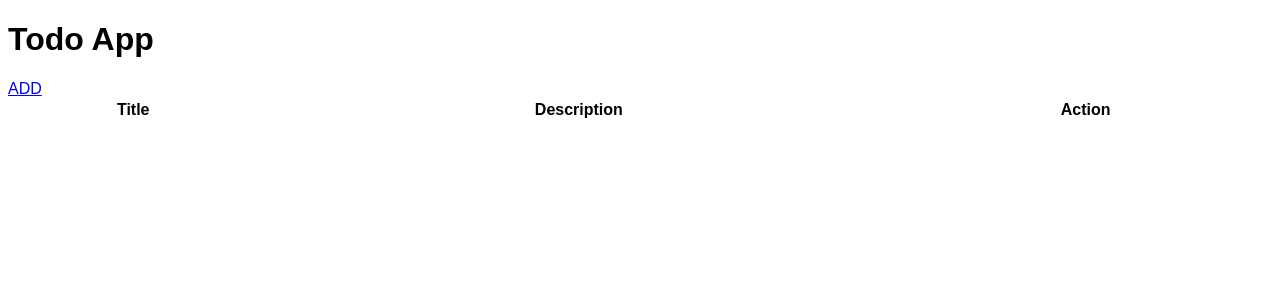
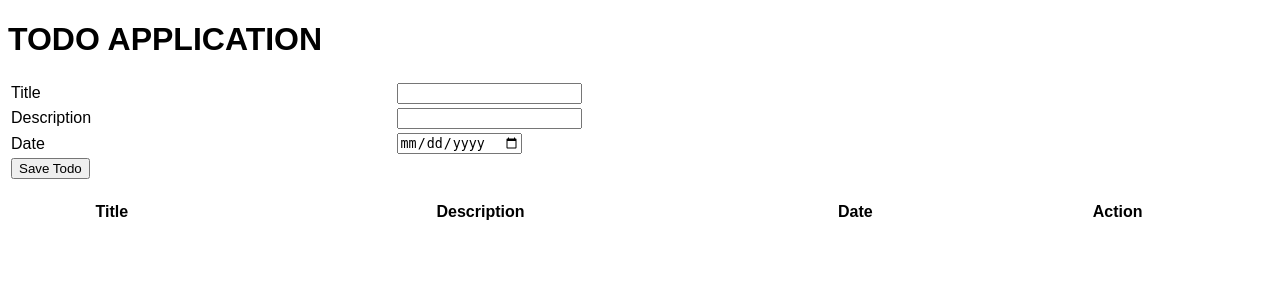
Before and after one commit to Caichang456/todo_php, a PHP site: page / in a window 1280 px wide. Shown: the top 300 px of the page. Run offline with PHP 8.4, Linux system fonts and the light colour scheme; data that the repository does not hold is empty.

Commit message:
Revision

```diff
--- /dev/null
+++ b/connection.php
@@ -0,0 +1,6 @@
+<?php
+	$connection = mysqli_connect("localhost","root","","database_todo");
+	if (mysqli_connect_errno()){
+		echo "Failed to connect database : " . mysqli_connect_error();
+	}
+?>
--- a/css/style.css
+++ b/css/style.css
@@ -2,6 +2,6 @@ body{
 	font-family: Arial;
 }
 
-table{
+body table{
 	width: 100%;
 }
--- a/delete_todo.php
+++ b/delete_todo.php
@@ -1,5 +1,5 @@
 <?php
-	include 'koneksi.php';
-	$id_todo = $_GET['id_todo'];
-	mysqli_query($mysqli, "DELETE FROM tb_todo WHERE id_todo='$id_todo'");
+	includee 'connection.php';
+	$id = $_GET['id'];
+	mysqli_query($connection,"delete from table_todo where id='$id'");
 ?>
--- a/index.php
+++ b/index.php
@@ -3,28 +3,53 @@
 	<head>
 		<meta charset="utf-8">
 		<meta name="viewport" content="width=device-width, initial-scale=1">
+		<title>TODO APPLICATION</title>
 		<link rel="stylesheet" type="text/css" href="css/style.css">
-		<title>Todo App</title>
 	</head>
 	<body>
-		<h1>Todo App</h1>
-		<a href="add_todo.php">ADD</a>
-		<table>
+		<h1>TODO APPLICATION</h1>
+		<form method="POST">
+			<table>
+				<tr>
+					<td>Title</td>
+					<td><input type="text" name="txt_title"></td>
+				</tr>
+				<tr>
+					<td>Description</td>
+					<td><input type="text" name="txt_description"></td>
+				</tr>
+				<tr>
+					<td>Date</td>
+					<td><input type="date" name="txt_date"></td>
+				</tr>
+				<tr>
+					<td colspan="2">
+						<input type="submit" name="save_todo" value="Save Todo">
+					</td>
+				</tr>
+			</table>
+		</form>
+		<br>
+		<table width="100%">
 			<tr>
 				<th>Title</th>
 				<th>Description</th>
+				<th>Date</th>
 				<th>Action</th>
 			</tr>
 			<?php
-				include 'koneksi.php';
-				$data = mysqli_query($koneksi,"select * from tb_todo");
-				while($d = mysqli_fetch_array($data)){ ?>
+				include 'connection.php';
+				$data = mysqli_query($connection, "SELECT * FROM table_todo");
+				while ($d = mysqli_fetch_array($data)) { ?>
 					<tr>
-						<td><?php echo $d['title']; ?></td>
-						<td><?php echo $d['description']; ?></td>
+						<td><center><?php echo $d['title']; ?></center></td>
+						<td><center><?php echo $d['description']; ?></center></td>
+						<td><center><?php echo $d['dt']; ?></center></td>
 						<td>
-							<a href="edit_todo.php?id_todo=<?php echo $d['id_todo'];?>">Edit</a> |
-							<a href="delete_todo.php?id_todo=<?php echo $d['id_todo'];?>">Delete</a>
+							<center>
+								<a href="edit_todo.php?id=<?php echo $d['id']; ?>">Edit</a> |
+								<a href="delete_todo.php?id=<?php echo $d['id']; ?>">Delete</a>
+							</center>
 						</td>
 					</tr>
 				<?php }
@@ -32,3 +57,21 @@
 		</table>
 	</body>
 </html>
+<?php
+	include 'connection.php';
+	if (isset($_POST['save_todo'])) {
+		$title = $_POST['txt_title'];
+		$description = $_POST['txt_description'];
+		$date = $_POST['txt_date'];
+		if ($title == "") {
+			echo "Title must not blank!";
+		}
+		else if ($description == "") {
+			echo "Description must not blank!";
+		}
+		else{
+			mysqli_connect($connection, "INSERT INTO table_todo(title, description, dt) VALUES('$title', '$description', '$date')");
+			header("location: index.php");
+		}
+	}
+?>
--- a/koneksi.php
+++ /dev/null
@@ -1,6 +0,0 @@
-<?php
-	$koneksi = mysqli_connect("localhost","root","","db_todo");
-	if (mysqli_connect_errno()){
-		echo "Koneksi database gagal : " . mysqli_connect_error();
-	}
-?>
```
Also changed, not shown: add_todo.php (deleted, +0 -20 lines), edit_todo.php (+47 -13 lines), save_todo.php (deleted, +0 -11 lines), update_todo.php (deleted, +0 -12 lines).
